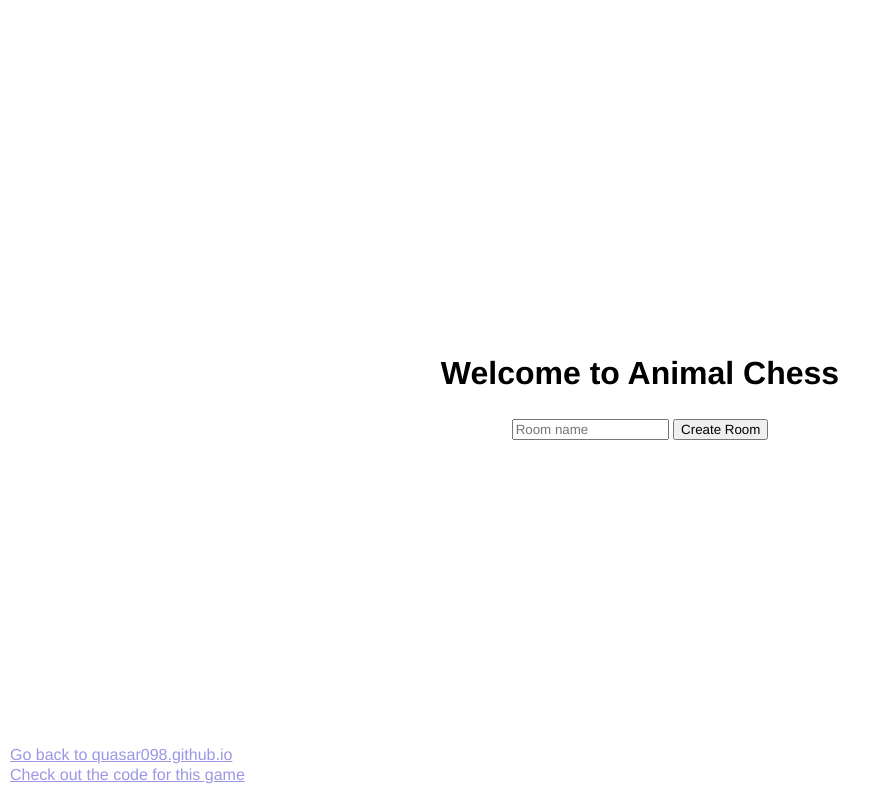
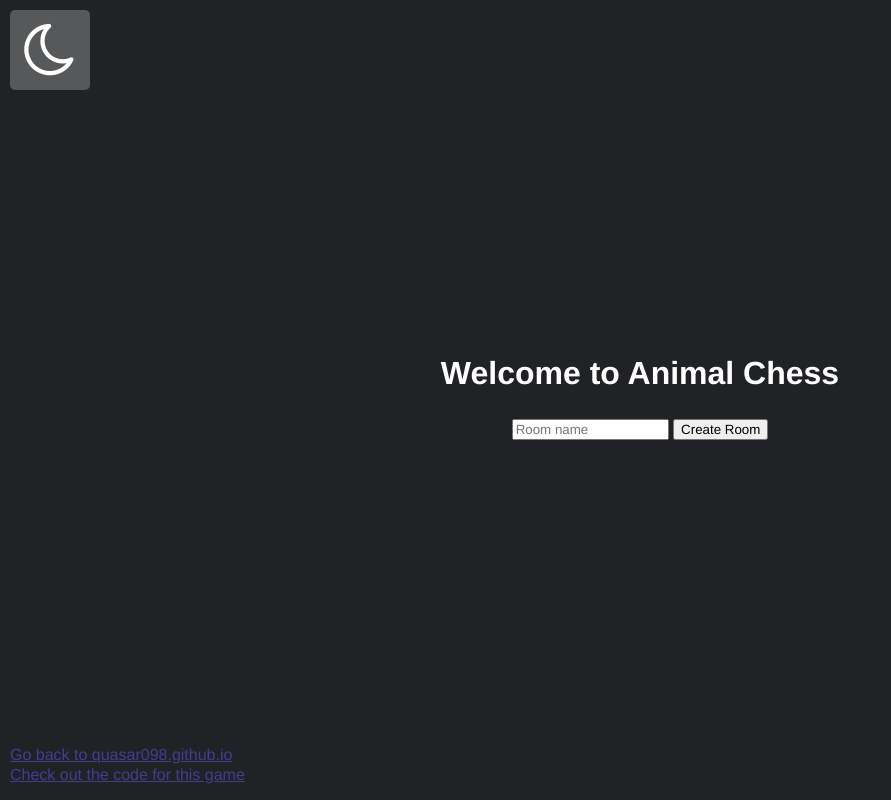
Before and after one commit to quasar098/animal-chess, a website: page public/index.html in a window 1280 px wide. Shown: the whole page, without its empty margins (0-891 px from the left). Drawn offline with Linux system fonts and the light colour scheme; no server answers.

Commit message:
dojwadiojawiodjio::# Please enter the commit message for your changes. Lines starting

```diff
--- a/public/index.html
+++ b/public/index.html
@@ -4,8 +4,12 @@
         <meta charset="utf-8">
         <title>Animal Chess</title>
         <link rel="stylesheet" href="style.css">
+        <link rel="stylesheet" href="http://maxcdn.bootstrapcdn.com/font-awesome/4.3.0/css/font-awesome.min.css">
     </head>
     <body>
+        <div class="dark-mode" onclick="toggleTheme();">
+            <i class="fa fa-moon-o" id="theme-icon"></i>
+        </div>
         <div id="game">
             <div class="chess-area">
                 <h1 id="title">Animal Chess</h1>
--- a/public/script.js
+++ b/public/script.js
@@ -15,7 +15,28 @@ const joinGame = document.getElementById('join-game');
 const roomName = document.getElementById('room-name');
 const warningPara = document.getElementById('warning');
 const closeGameButton = document.getElementById('close-game');
+const themeIcon = document.getElementById('theme-icon');
+const themes = {
+    dark: {
+        "--bg": "#202225",
+        "--main": "#FFFFFF"
+    },
+    light: {
+        "--bg": "#FFFFFF",
+        "--main": "#000000"
+    }
+}
+let isDarkMode = true;
 setScreen("menu");
+
+function toggleTheme() {
+    isDarkMode = !isDarkMode;
+    let currentTheme = themes[isDarkMode ? "dark" : "light"];
+    document.documentElement.style.setProperty('--bg', currentTheme["--bg"]);
+    document.documentElement.style.setProperty('--main', currentTheme["--main"]);
+    themeIcon.classList.remove(themeIcon.classList[1])
+    themeIcon.classList.add(isDarkMode ? "fa-moon-o" : "fa-sun-o");
+}
 
 // MENU STUFF
 var socket = io();
--- a/public/style.css
+++ b/public/style.css
@@ -1,6 +1,11 @@
-* {
+:root {
+    --bg: #202225;
+    --main: #FFFFFF;
+}
+*:not(i) {
     font-family: Helvetica;
     user-select: none;
+    color: var(--main)
 }
 h1 {
     font-weight: bold;
@@ -12,6 +17,9 @@ h4 {
     top: 0px;
     left: 0px;
     font-size: 20px;
+}
+button {
+    color: #000;
 }
 hover-tip {
     position: absolute;
@@ -54,6 +62,7 @@ body {
     height: 100%;
     margin: 0px;
     overflow: hidden;
+    background-color: var(--bg);
 }
 .chess-area {
     height: 100%;
@@ -62,6 +71,22 @@ body {
     flex-direction: column;
     align-items: center;
     justify-content: center;
+}
+.dark-mode {
+    position: absolute;
+    top: 10px;
+    left: 10px;
+    padding: 10px;
+    border-radius: 5px;
+    background-color: #88888888;
+    width: 60px;
+    height: 60px;
+    display: flex;
+    align-items: center;
+    justify-content: center;
+}
+.fa {
+    font-size: 60px !important;
 }
 html {
     width: 100%;
@@ -78,6 +103,9 @@ html {
     height: 700px;
     background-size: cover;
     border-style: solid;
+}
+input {
+    color: #000;
 }
 #board {
     background-image: url("board.png");
```
